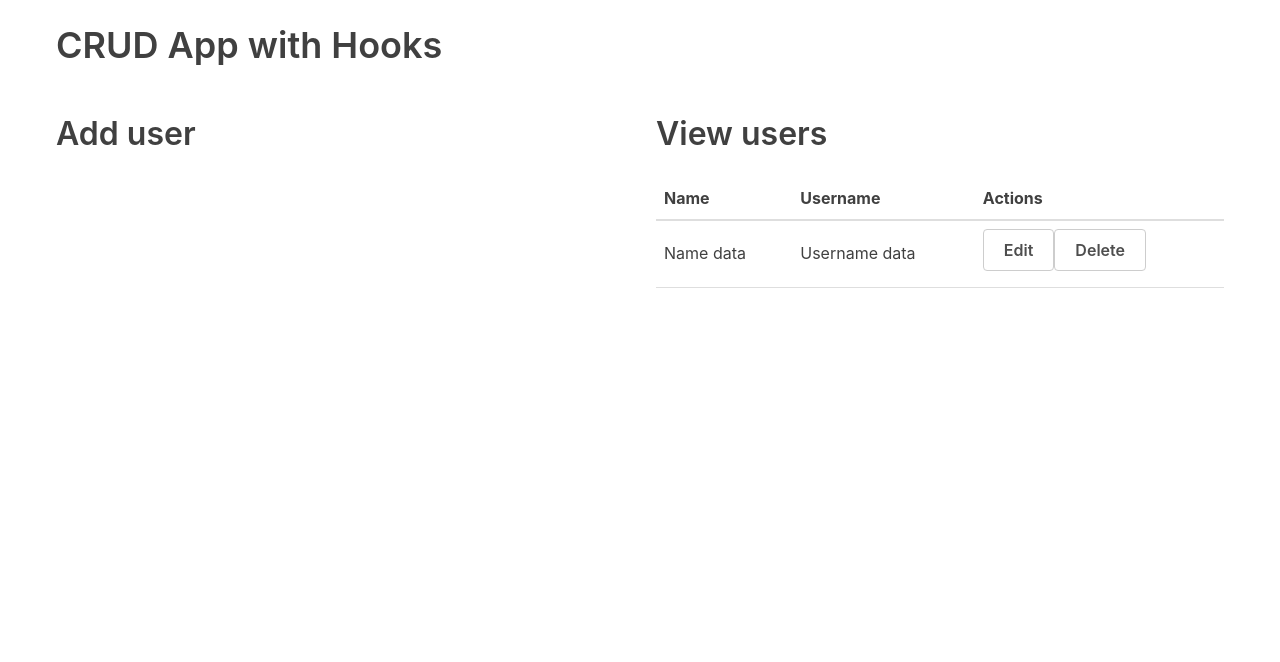
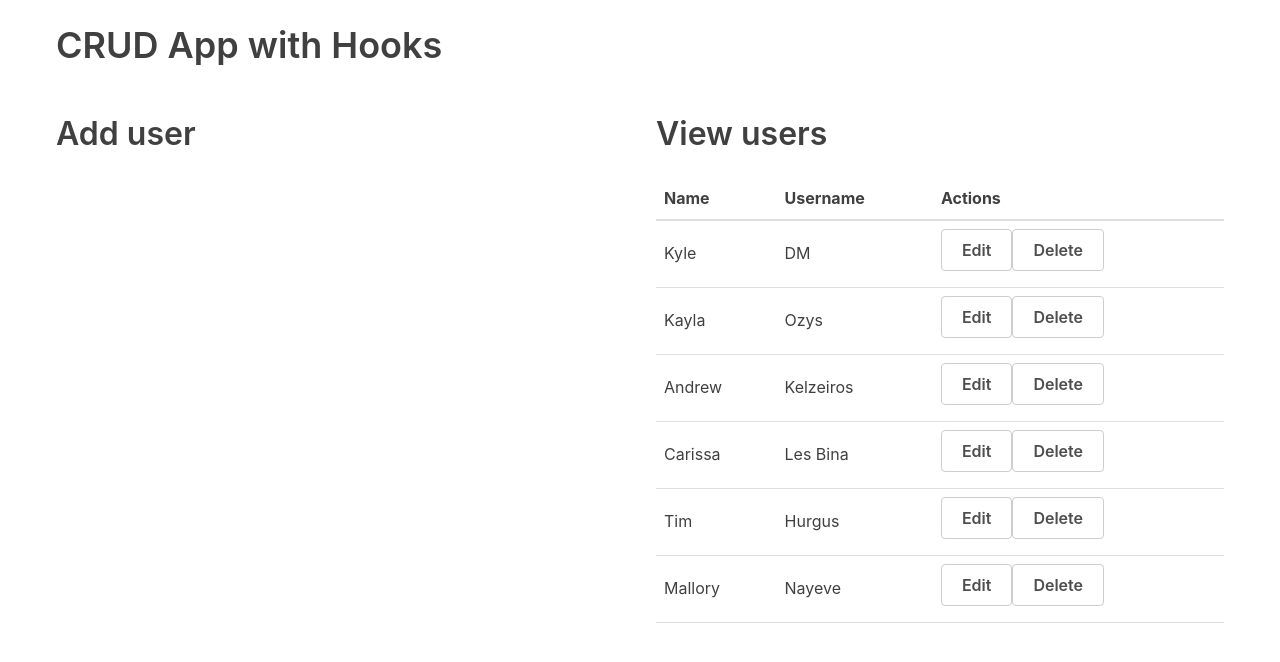
Before and after one commit to aqandrew/react-hooks, a React (Create React App) app: page / in a window 1280 px wide. Shown: the top 662 px of the page. Built offline with nearby package versions, Linux system fonts and the light colour scheme.

Commit message:
pass users array to UserTable props

```diff
--- a/src/App.js
+++ b/src/App.js
@@ -1,7 +1,18 @@
-import React from 'react';
+import React, { useState } from 'react';
 import UserTable from './tables/UserTable';
 
 const App = () => {
+  const usersData = [
+    { id: 1, name: 'Kyle', username: 'DM' },
+    { id: 2, name: 'Kayla', username: 'Ozys' },
+    { id: 3, name: 'Andrew', username: 'Kelzeiros' },
+    { id: 4, name: 'Carissa', username: 'Les Bina' },
+    { id: 5, name: 'Tim', username: 'Hurgus' },
+    { id: 6, name: 'Mallory', username: 'Nayeve' }
+  ];
+
+  const [users, setUsers] = useState(usersData);
+
   return (
     <div className="container">
       <h1>CRUD App with Hooks</h1>
@@ -11,7 +22,7 @@ const App = () => {
         </div>
         <div className="flex-large">
           <h2>View users</h2>
-          <UserTable />
+          <UserTable users={users} />
         </div>
       </div>
     </div>
--- a/src/tables/UserTable.js
+++ b/src/tables/UserTable.js
@@ -1,6 +1,6 @@
 import React from 'react';
 
-const UserTable = () => (
+const UserTable = props => (
   <table>
     <thead>
       <tr>
@@ -10,9 +10,11 @@ const UserTable = () => (
       </tr>
     </thead>
     <tbody>
-      <tr>
-        <td>Name data</td>
-        <td>Username data</td>
+      {props.users.length > 0 ? (
+        props.users.map(user => (
+          <tr key={user.id}>
+            <td>{user.name}</td>
+            <td>{user.username}</td>
             <td>
               <button className="button muted-button">
                 Edit
@@ -22,6 +24,14 @@ const UserTable = () => (
               </button>
             </td>
           </tr>
+        ))
+      ) : (
+        <tr>
+          <td colSpan={3}>
+            No users
+          </td>
+        </tr>
+      )}
     </tbody>
   </table>
 );
```
Lines whose indentation alone changed are shown as unchanged.
